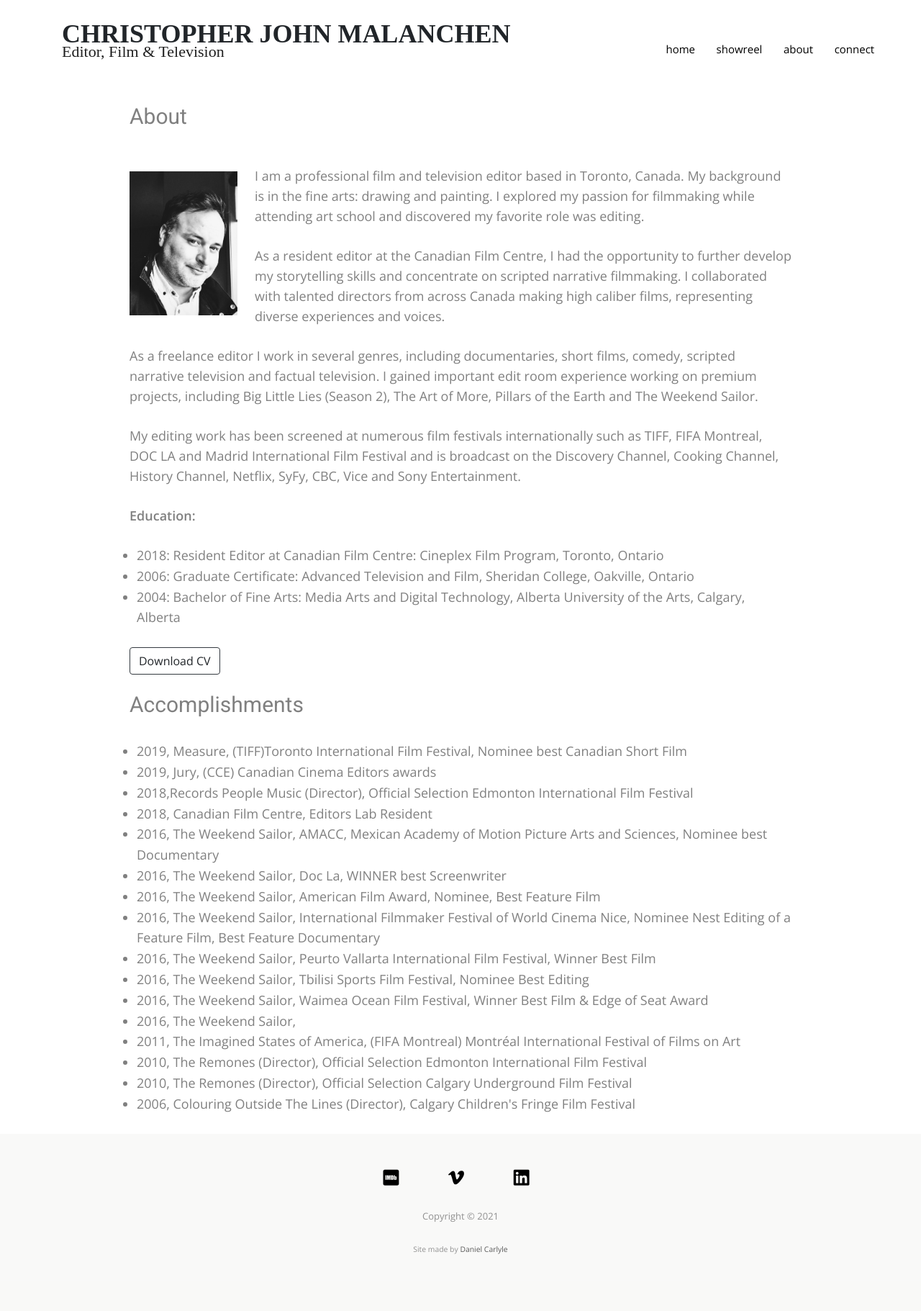
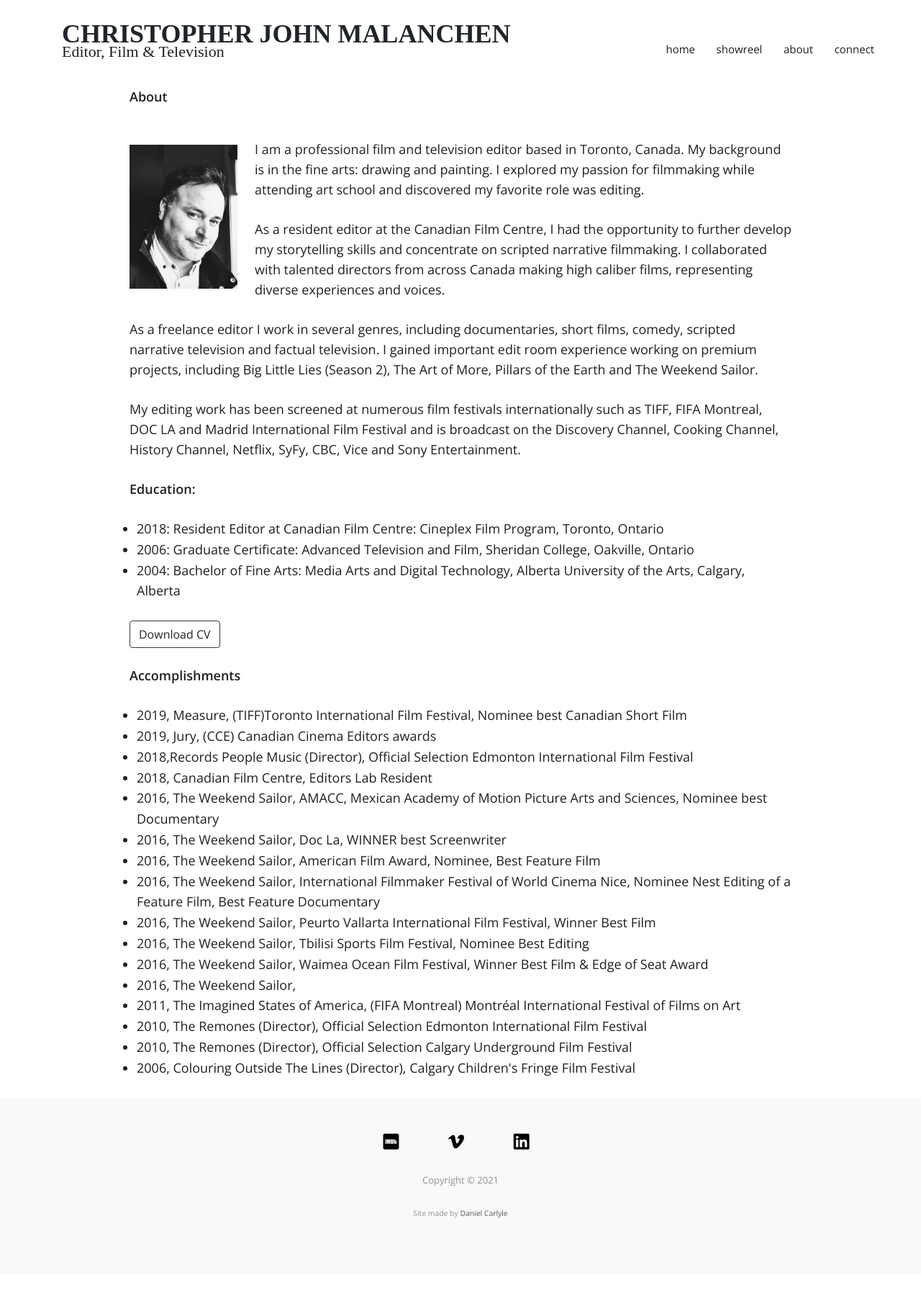
Before and after one commit to DanielCarlyle/cjfilms, a Jekyll site: the page built from bio.html, in a window 1280 px wide. Shown: the whole page at 72% size. Built offline with Jekyll 4.4.1, drawn with Linux system fonts in a browser that asks for light colours; nearby versions of some CDN libraries; some web fonts are replaced; after the commit the page ends 1771 px from its top, so only the background shows below that.

Commit message:
adjusted header sizes to ,match p > strong size and changed standard font color to #202020

```diff
--- a/bio.html
+++ b/bio.html
@@ -12,9 +12,9 @@ title: CJ Films - About Chris Malanchen
         <div class="row">
             <div class="col-md-10 mx-auto bio-section__main-block">
 
+                <p><strong>About</strong></p>
+                <!--
                 <h2 class="py-4">About</h2>
-                <!--
-                <p><strong>About</strong></p>
                 <h1 class="bio-section__heading">About</h1>
                     <hr> -->
                 </div>
@@ -44,7 +44,7 @@ title: CJ Films - About Chris Malanchen
             </button>
 
 
-            <h2 class="py-4">Accomplishments</h2>
+            <p class="mt-4"><strong>Accomplishments</strong></p>
             <ul>
                 <li>2019, Measure, (TIFF)Toronto International Film Festival, Nominee best Canadian Short Film</li>
                 <li>2019, Jury, (CCE) Canadian Cinema Editors awards</li>
--- a/contact.html
+++ b/contact.html
@@ -25,7 +25,7 @@ title: CJ Films Contact Page
           <div class="container">
             <div class="row">
               <div class="col-md-7 col-sm-12">
-                <h2 class="py-4">Connect</h2>
+                <p class="py-2"><strong>Connect</strong></p>
                 <div class="block">
                   <form action="https://formspree.io/mjvenrqb" method="POST">
                     <div class="form-group">
--- a/css/style.css
+++ b/css/style.css
@@ -20,7 +20,7 @@ html, body {
 body {
   font-family: 'Open Sans', Helvetica, Arial, sans-serif;
   -webkit-font-smoothing: antialiased;
-  color: gray;
+  color: #202020;
   background-color: #ffffff;
   margin: 0;
   padding: 0;
@@ -308,7 +308,7 @@ header ul {
 }
 
 header ul li a {
-  color: #000;
+  color: #202020;
   margin: 0px 10px;
   padding: 10px;
   border-radius: 5px;
@@ -1068,12 +1068,12 @@ div#masonry:hover img:hover { opacity: 1; }
 #contact-box .block h2 {
   font-family: 'Open Sans', sans-serif;
   font-weight: 300;
-  color: #000;
+  color: #202020;
   font-size: 28px;
   padding-bottom: 30px;
 }
 #contact-box .block p {
-  color: #1d1b1b;
+  color: #202020;
   display: block;
   font-weight: 600;
   margin: 0;
```
Also changed, not shown: other parts of contact.html (+1 -1 lines).
